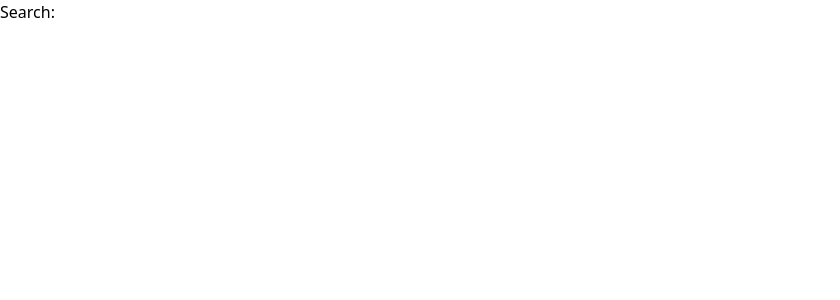
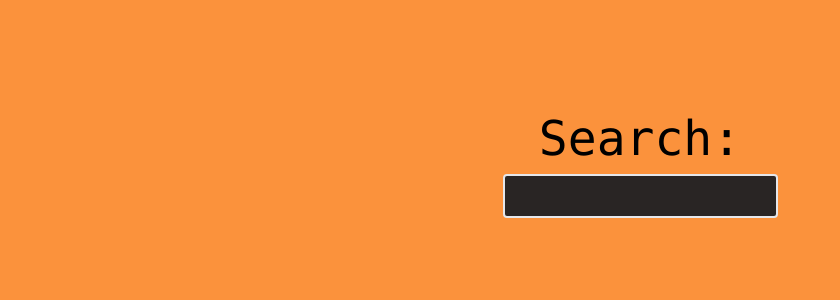
Before and after one commit to radovanBabjak/learneon-interview, a React (Create React App) app: page / in a window 1280 px wide. Shown: the top 300 px of the page, without its empty margins (0-840 px from the left). Built offline with nearby package versions, Linux system fonts and the light colour scheme.

Commit message:
feat: style application component

```diff
--- a/src/App.tsx
+++ b/src/App.tsx
@@ -29,7 +29,7 @@ function App() {
   };
 
   return (
-    <div>
+    <div className='bg-orange-400 min-h-screen'>
       <Formik
         initialValues={{ spaceXSearch: '' }}
         validationSchema={ searchSchema }
@@ -42,9 +42,9 @@ function App() {
         {({
           handleSubmit,
         }) => (
-          <Form onSubmit={handleSubmit}>
-            <label htmlFor="spaceXSearch"> Search: </label>
-            <Field type="text" id="spaceXSearch" name="spaceXSearch" />
+          <Form className='mx-auto w-max h-80 flex flex-col justify-center items-center' onSubmit={handleSubmit}>
+            <label className='text-5xl p-3 font-mono' htmlFor="spaceXSearch"> Search: </label>
+            <Field className="bg-stone-800 h-10 border-2 rounded text-white p-5" type="text" id="spaceXSearch" name="spaceXSearch" />
             <ErrorMessage name="spaceXSearch" component="div" />
 
             <AutoSubmitSpaceXSearch />
```
